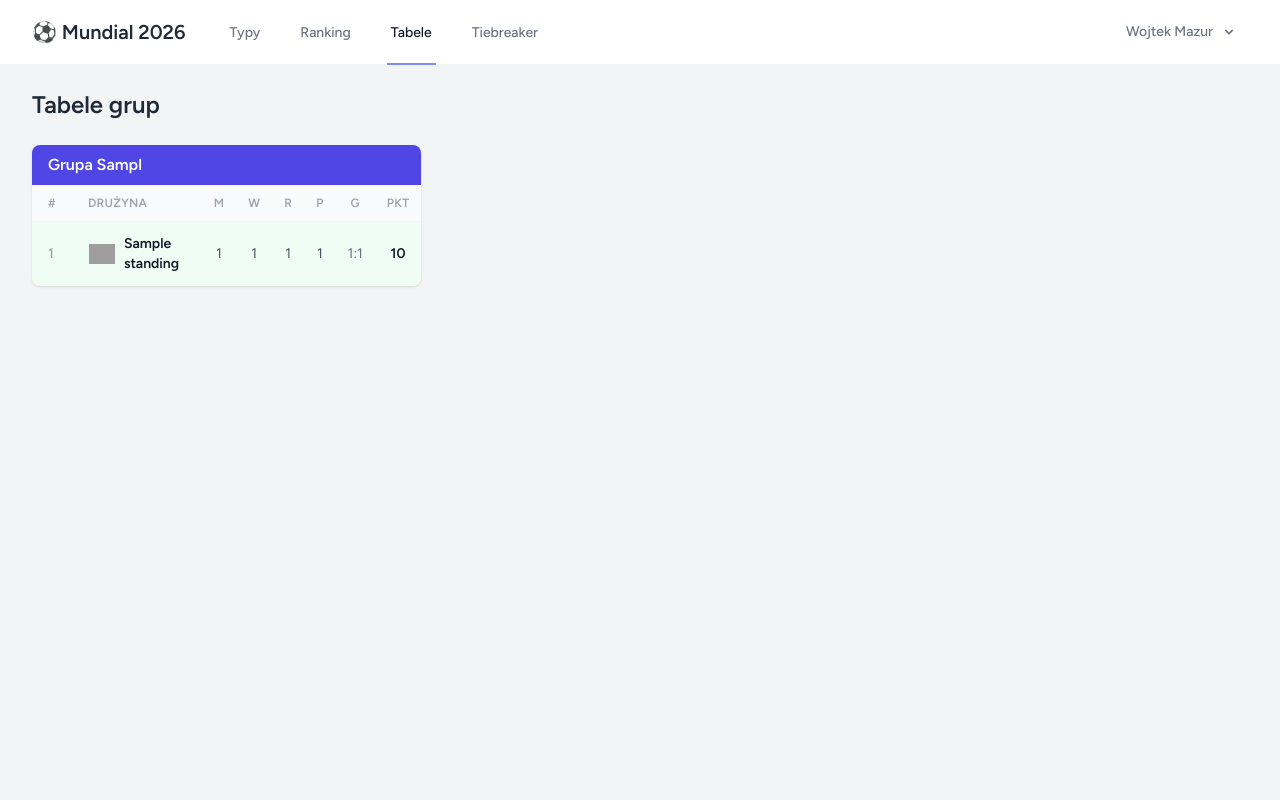
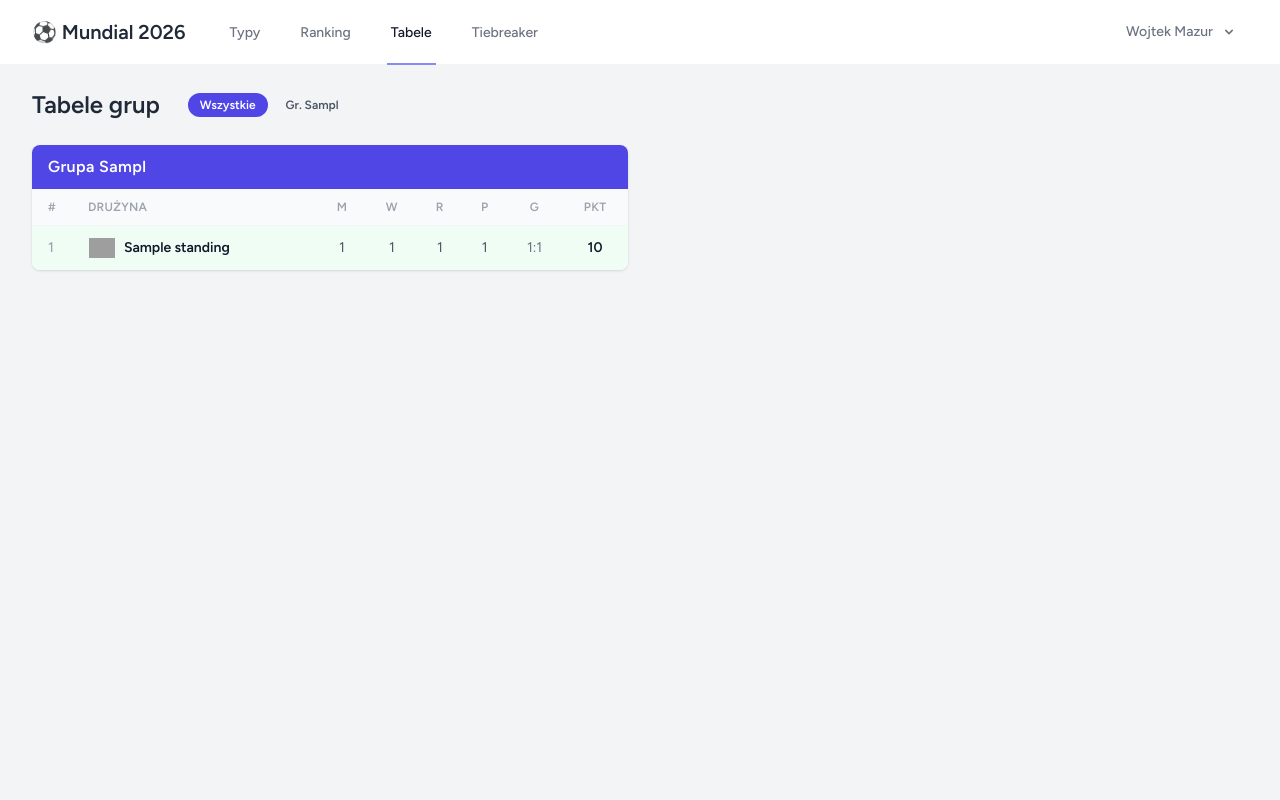
Before and after one commit to Mazaczenko/mundial2026, a Laravel app: page /standings in a window 1280 px wide. Run offline with Laravel 12, Linux system fonts and the light colour scheme; a user stored in the database is signed in; data comes from the database, SQL or seed files in the repository; tables that the repository leaves empty hold one stand-in row (values such as "Sample post"); style sheets or scripts are compiled from the project's sources; parts of the project's set-up code (start-up, migrations or seed data) failed here and were passed over; some libraries are stand-ins or nearby versions; grey boxes are pictures that could not be loaded.

Commit message:
Standings: add group filter chips (A–L + Wszystkie)
Clicking a group chip filters to show only that group (2 columns layout
preserved). Clicking again or "Wszystkie" resets to full view.

Co-Authored-By: Claude Sonnet 4.6 <noreply@anthropic.com>

```diff
--- a/resources/js/Pages/Standings/Index.vue
+++ b/resources/js/Pages/Standings/Index.vue
@@ -1,18 +1,24 @@
 <script setup lang="ts">
 import AuthenticatedLayout from '@/Layouts/AuthenticatedLayout.vue';
 import { Head } from '@inertiajs/vue3';
+import { ref, computed } from 'vue';
 import type { GroupStanding } from '@/types';
 
 interface Props {
     standings: Record<string, GroupStanding[]>;
 }
 
-defineProps<Props>();
+const props = defineProps<Props>();
 
-function goalDiff(team: GroupStanding): string {
-    const diff = team.goals_for - team.goals_against;
-    return diff > 0 ? `+${diff}` : String(diff);
-}
+const activeGroup = ref<string | null>(null);
+
+const groups = computed(() => Object.keys(props.standings).sort());
+
+const visibleStandings = computed(() =>
+    activeGroup.value
+        ? { [activeGroup.value]: props.standings[activeGroup.value] }
+        : props.standings
+);
 </script>
 
 <template>
@@ -21,20 +27,43 @@ function goalDiff(team: GroupStanding): string {
 
         <div class="py-6">
             <div class="mx-auto max-w-7xl px-4 sm:px-6 lg:px-8">
-                <h1 class="mb-6 text-2xl font-bold text-gray-800 dark:text-gray-100">Tabele grup</h1>
+
+                <div class="mb-6 flex flex-wrap items-center gap-3">
+                    <h1 class="text-2xl font-bold text-gray-800 dark:text-gray-100">Tabele grup</h1>
+
+                    <!-- Group filters -->
+                    <div v-if="groups.length" class="flex flex-wrap gap-1.5 sm:ml-4">
+                        <button
+                            @click="activeGroup = null"
+                            class="filter-btn"
+                            :class="activeGroup === null ? 'filter-active' : 'filter-inactive'"
+                        >
+                            Wszystkie
+                        </button>
+                        <button
+                            v-for="g in groups"
+                            :key="g"
+                            @click="activeGroup = activeGroup === g ? null : g"
+                            class="filter-btn"
+                            :class="activeGroup === g ? 'filter-active' : 'filter-inactive'"
+                        >
+                            Gr. {{ g }}
+                        </button>
+                    </div>
+                </div>
 
                 <div v-if="Object.keys(standings).length === 0" class="rounded-lg bg-white p-8 text-center text-gray-500 shadow dark:bg-gray-800">
-                    Tabele nie zostały jeszcze zsynchronizowane. Admin musi uruchomić synchronizację (<code>SyncStandingsJob</code>).
+                    Tabele nie zostały jeszcze zsynchronizowane. Admin musi uruchomić synchronizację (<code>mundial:sync --standings</code>).
                 </div>
 
-                <div class="grid gap-6 sm:grid-cols-2 lg:grid-cols-3">
+                <div class="grid gap-6 sm:grid-cols-2">
                     <div
-                        v-for="(teams, groupName) in standings"
+                        v-for="(teams, groupName) in visibleStandings"
                         :key="groupName"
                         class="overflow-hidden rounded-lg bg-white shadow dark:bg-gray-800"
                     >
-                        <div class="bg-indigo-600 px-4 py-2">
-                            <h2 class="font-bold text-white">Grupa {{ groupName }}</h2>
+                        <div class="bg-indigo-600 px-4 py-2.5">
+                            <h2 class="font-bold text-white tracking-wide">Grupa {{ groupName }}</h2>
                         </div>
                         <table class="w-full">
                             <thead>
@@ -74,7 +103,20 @@ function goalDiff(team: GroupStanding): string {
                         </table>
                     </div>
                 </div>
+
             </div>
         </div>
     </AuthenticatedLayout>
 </template>
+
+<style scoped>
+.filter-btn {
+    @apply rounded-full px-3 py-1 text-xs font-semibold transition-colors cursor-pointer;
+}
+.filter-active {
+    @apply bg-indigo-600 text-white;
+}
+.filter-inactive {
+    @apply bg-gray-100 text-gray-600 hover:bg-gray-200 dark:bg-gray-700 dark:text-gray-300 dark:hover:bg-gray-600;
+}
+</style>
```
